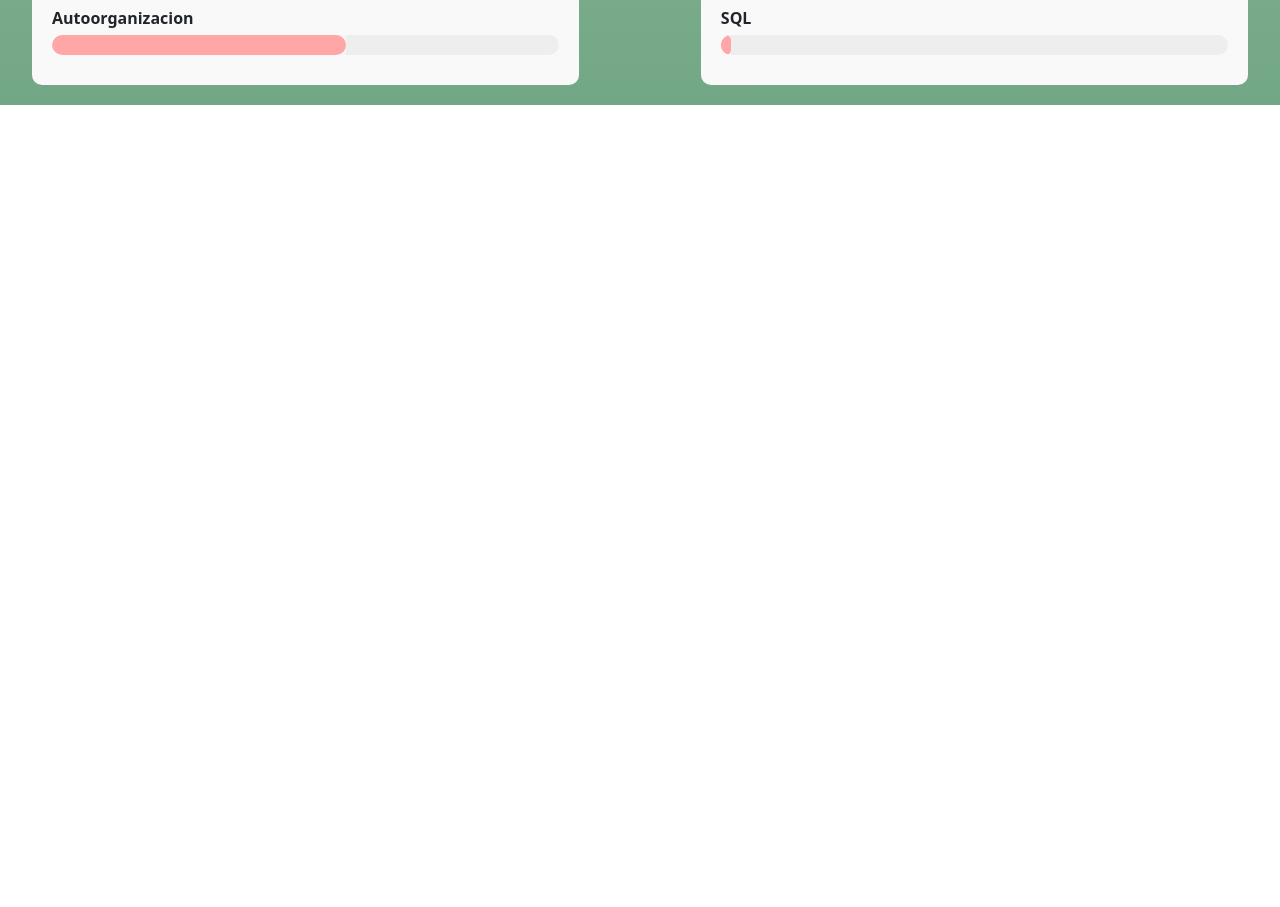
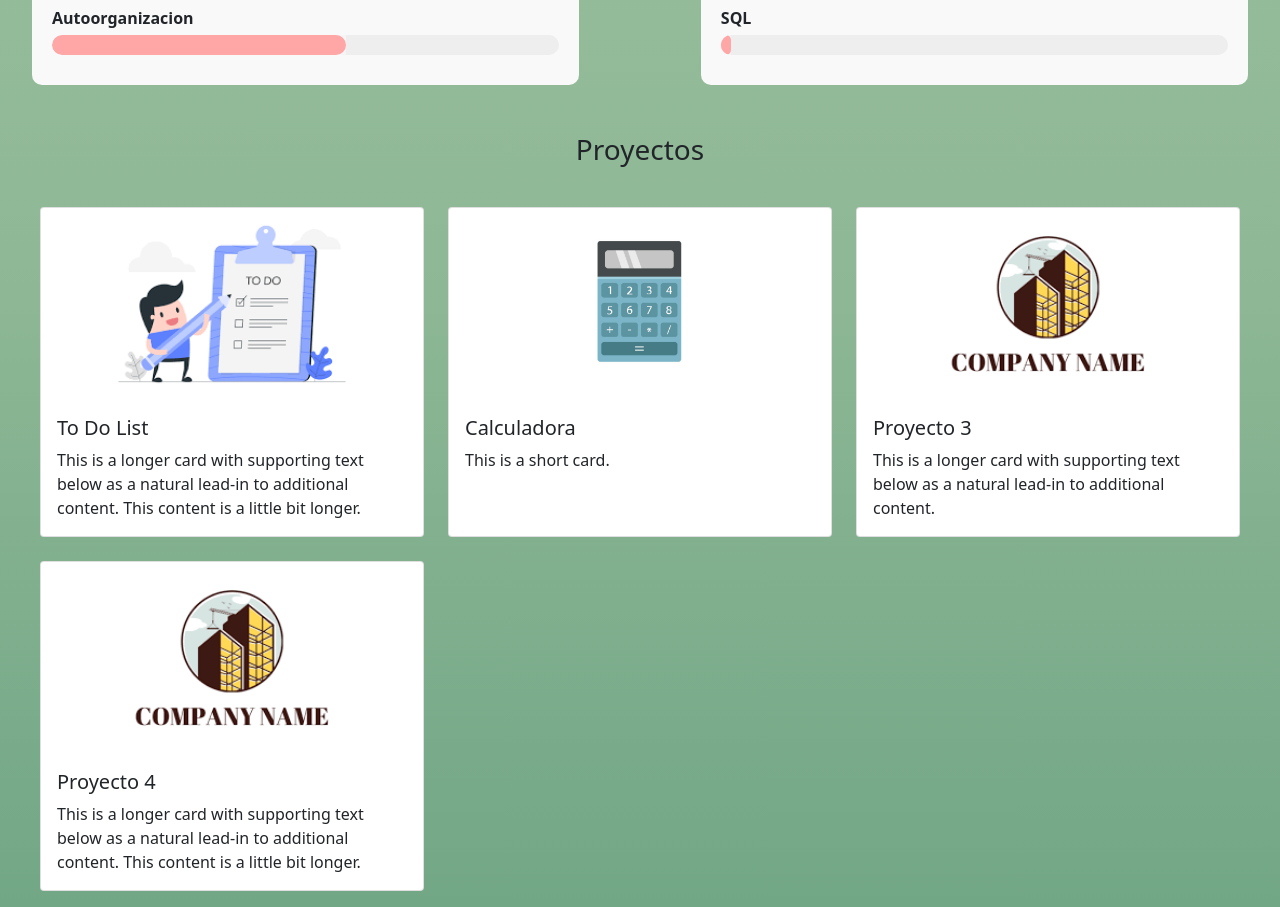
Before and after one commit to EzequielDalzotto/portfolio-web-front-end, an Angular app: page / in a window 1280 px wide. Shown: the part 2340-3247 px from the top of the page. Before the commit the page ends 2445 px from the top, so only its background shows below. Built offline with nearby package versions, Linux system fonts and the light colour scheme.

Commit message:
projects component

```diff
--- a/src/app/app.module.ts
+++ b/src/app/app.module.ts
@@ -11,6 +11,7 @@ import { ExperienceComponent } from './components/experience/experience.componen
 import { EducationComponent } from './components/education/education.component';
 import { CertificatesComponent } from './components/certificates/certificates.component';
 import { SkillsComponent } from './components/skills/skills.component';
+import { ProjectsComponent } from './components/projects/projects.component';
 
 @NgModule({
   declarations: [
@@ -22,7 +23,8 @@ import { SkillsComponent } from './components/skills/skills.component';
     ExperienceComponent,
     EducationComponent,
     CertificatesComponent,
-    SkillsComponent
+    SkillsComponent,
+    ProjectsComponent
   ],
   imports: [
     BrowserModule,
--- a/src/app/components/home/home.component.html
+++ b/src/app/components/home/home.component.html
@@ -3,3 +3,4 @@
 <app-experience></app-experience>
 <app-education></app-education>
 <app-skills></app-skills>
+<app-projects></app-projects>
--- /dev/null
+++ b/src/app/components/projects/projects.component.css
@@ -0,0 +1,9 @@
+.card-img-top {
+    width: 100%;
+    height: 15vw;
+    object-fit: contain;
+}
+
+.card:hover{
+    transform: scale(1.03);
+}
--- /dev/null
+++ b/src/app/components/projects/projects.component.html
@@ -0,0 +1,44 @@
+<section class="proyectos">
+    <div class="container-fluid grid ms-0 mt-5">
+      <h3 class="titulo-seccion proyectos__titulo-seccion text-center mt-4">Proyectos</h3>
+      <!-- CARDS BOOTSTRAP -->
+      <div class="row row-cols-1 row-cols-md-3 g-4 m-3">
+        <div class="col">
+          <div class="card h-100">
+            <img src="../../../assets/todoListImage.png" class="card-img-top" alt="...">
+            <div class="card-body">
+              <h5 class="card-title">To Do List</h5>
+              <p class="card-text">This is a longer card with supporting text below as a natural lead-in to additional content. This content is a little bit longer.</p>
+            </div>
+          </div>
+        </div>
+        <div class="col">
+          <div class="card h-100">
+            <img src="../../../assets/calculator.jpg" class="card-img-top" alt="...">
+            <div class="card-body">
+              <h5 class="card-title">Calculadora</h5>
+              <p class="card-text">This is a short card.</p>
+            </div>
+          </div>
+        </div>
+        <div class="col">
+          <div class="card h-100">
+            <img src="../../../assets/sampleCompany.png" class="card-img-top" alt="...">
+            <div class="card-body">
+              <h5 class="card-title">Proyecto 3</h5>
+              <p class="card-text">This is a longer card with supporting text below as a natural lead-in to additional content.</p>
+            </div>
+          </div>
+        </div>
+        <div class="col">
+          <div class="card h-100">
+            <img src="../../../assets/sampleCompany.png" class="card-img-top" alt="...">
+            <div class="card-body">
+              <h5 class="card-title">Proyecto 4</h5>
+              <p class="card-text">This is a longer card with supporting text below as a natural lead-in to additional content. This content is a little bit longer.</p>
+            </div>
+          </div>
+        </div>
+      </div>
+    </div>
+  </section>
```
Also changed, not shown: src/app/components/projects/projects.component.ts (added, +10 -0 lines), 1 other file (tests, documents, lock files or other folders).
